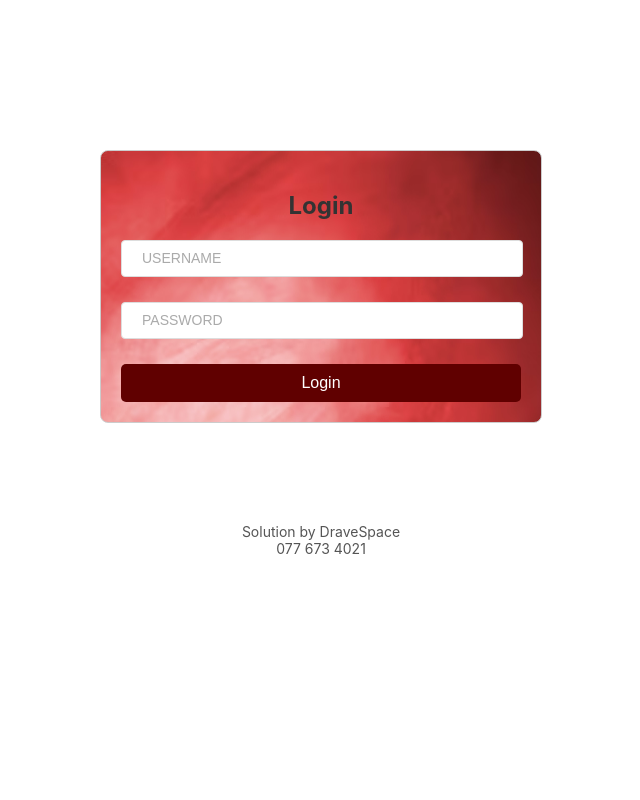
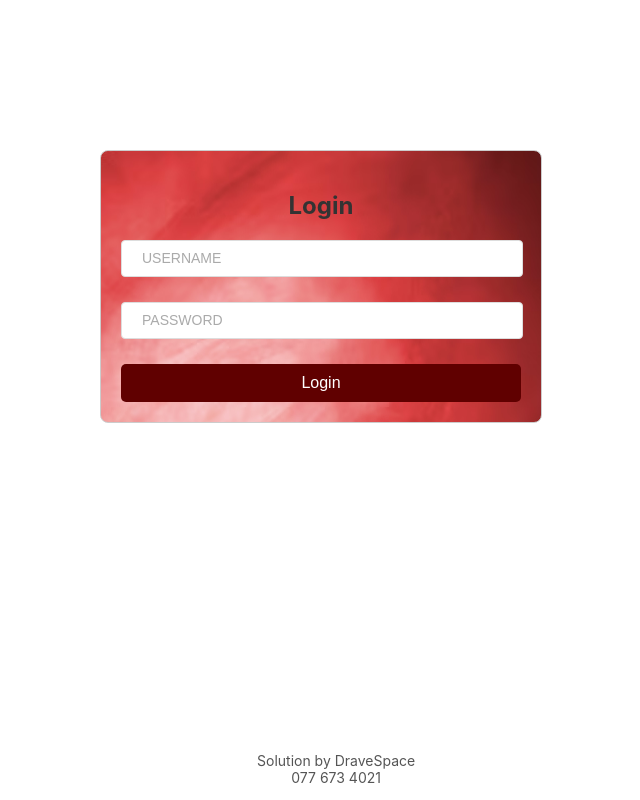
Before and after one commit to isharanilangani/Mareeya2, a React (Create React App) app: page / in a window 1280 px wide. Shown: the whole page, without its empty margins (319-959 px from the left). Built offline with nearby package versions, Linux system fonts and the light colour scheme.

Commit message:
footer style add

```diff
--- a/src/Page/Dashboard.css
+++ b/src/Page/Dashboard.css
@@ -165,9 +165,11 @@ nav li a:hover {
 }
 
 /* Footer Style */
-.login-footer {
+.dashboard-footer {
+  margin-left: 25%;
   text-align: center;
-  margin-top: 50px;
+  position: fixed;
+  bottom: 0;
   font-size: 14px;
   color: #555;
 }
--- a/src/Page/Dashboard.js
+++ b/src/Page/Dashboard.js
@@ -105,7 +105,7 @@ function Dashboard() {
             View Drivers
           </button>
         </div>
-        <footer className="login-footer">
+        <footer className="dashboard-footer">
           <p>
             Solution by DraveSpace<br></br>077 673 4021
           </p>
--- a/src/Page/Detail.css
+++ b/src/Page/Detail.css
@@ -346,3 +346,13 @@ select {
 select:focus {
   outline: none;
 }
+
+/* Footer Style */
+.detail-footer {
+  margin-left: 25%;
+  text-align: center;
+  position: fixed;
+  bottom: 0;
+  font-size: 14px;
+  color: #555;
+}
--- a/src/Page/DetailDriver.js
+++ b/src/Page/DetailDriver.js
@@ -501,7 +501,7 @@ const DetailDriver = () => {
             </tbody>
           </table>
         </div>
-        <footer className="login-footer">
+        <footer className="detail-footer">
           <p>
             Solution by DraveSpace<br></br>077 673 4021
           </p>
--- a/src/Page/DetailDriverPayments.js
+++ b/src/Page/DetailDriverPayments.js
@@ -472,7 +472,7 @@ const DetailDriverPayments = () => {
             </tbody>
           </table>
         </div>
-        <footer className="login-footer">
+        <footer className="detail-footer">
           <p>
             Solution by DraveSpace<br></br>077 673 4021
           </p>
--- a/src/Page/DetailVehicle.js
+++ b/src/Page/DetailVehicle.js
@@ -349,7 +349,7 @@ const DetailVehicle = () => {
             </tbody>
           </table>
         </div>
-        <footer className="login-footer">
+        <footer className="detail-footer">
           <p>
             Solution by DraveSpace<br></br>077 673 4021
           </p>
--- a/src/Page/DetailVehicleRepair.js
+++ b/src/Page/DetailVehicleRepair.js
@@ -429,7 +429,7 @@ const DetailVehicleRepair = () => {
             </tbody>
           </table>
         </div>
-        <footer className="login-footer">
+        <footer className="detail-footer">
           <p>
             Solution by DraveSpace<br></br>077 673 4021
           </p>
--- a/src/Page/LoginPage.css
+++ b/src/Page/LoginPage.css
@@ -4,7 +4,7 @@
   padding: 20px;
   border: 1px solid #ccc;
   border-radius: 8px;
-  background-image: url('../Assets/image.avif');
+  background-image: url("../Assets/image.avif");
   margin-top: 150px;
 }
 
@@ -53,12 +53,10 @@
 
 /* Footer Style */
 .login-footer {
-    text-align: center;
-    margin-top: auto;
-    font-size: 14px;
-    color: #555;
-  }
-
-  .login-footer p {
-    margin: 0;
-  }
+  margin-left: 45%;
+  text-align: center;
+  position: fixed;
+  bottom: 0;
+  font-size: 14px;
+  color: #555;
+}
--- a/src/Page/ManageDetails.css
+++ b/src/Page/ManageDetails.css
@@ -236,8 +236,10 @@
 
 /* Footer Style */
 .manage-footer {
+  margin-left: 25%;
   text-align: center;
-  margin-top: 230px;
+  position: fixed;
+  bottom: 0;
   font-size: 14px;
   color: #555;
 }
--- a/src/Page/Settings.css
+++ b/src/Page/Settings.css
@@ -124,8 +124,10 @@ input[type="file"]:focus {
 
 /* Footer Style */
 .settings-footer {
+  margin-left: 25%;
   text-align: center;
-  margin-top: 500px;
+  position: fixed;
+  bottom: 0;
   font-size: 14px;
   color: #555;
 }
```
